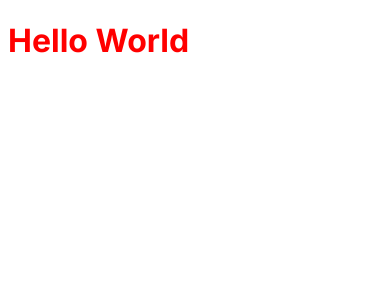
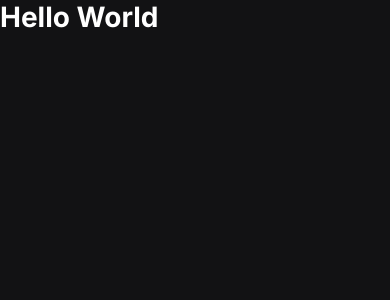
Before and after one commit to Antmendes/ignews, a Next.js app: page / in a window 390 px wide. Shown: the top 300 px of the page. Built offline with nearby package versions, Linux system fonts and the light colour scheme.

Commit message:
definindo estilos globais

```diff
--- a/src/app/layout.tsx
+++ b/src/app/layout.tsx
@@ -1,3 +1,4 @@
+import '../app/styles/global.scss'
 
 import { Inter } from 'next/font/google'
 
--- a/src/app/page.tsx
+++ b/src/app/page.tsx
@@ -1,7 +1,7 @@
-import styles from '../app/styles/home.module.scss'
+
 
 export default function Home() {
   return (
-    <h1 className={styles.title}>Hello World</h1>
+    <h1>Hello World</h1>
   )
 }
--- /dev/null
+++ b/src/app/styles/global.scss
@@ -0,0 +1,46 @@
+* {
+    margin: 0;
+    padding: 0;
+    box-sizing: border-box;
+}
+
+:root {
+    --white: #ffffff;
+
+    --gray-50: #e1e1e6;
+    --gray-300: #a8a8b3;
+    --gray-900: #121214;
+
+    --cyan-500: #61dafb;
+    --yellow-500: #eba417;
+}
+
+@media (max-width: 1080px){   // acessibilidade pro tamanho da fonte
+    html {
+        font-size: 93,75%;
+    }
+}
+
+@media (max-width: 720px){
+    html {
+        font-size: 87.5%;
+    }
+}
+
+body {
+    background: var(--gray-900);
+    color: var(--white);
+}
+
+body, input, textarea, select, button {
+    font: 400 1rem "inter", sans-serif;
+}
+
+button {
+    cursor: pointer;
+}
+
+a {
+    color: inherit;
+    text-decoration: none;
+}
--- a/src/app/styles/home.module.scss
+++ /dev/null
@@ -1,3 +0,0 @@
-.title {
-    color: red;
-}
```
